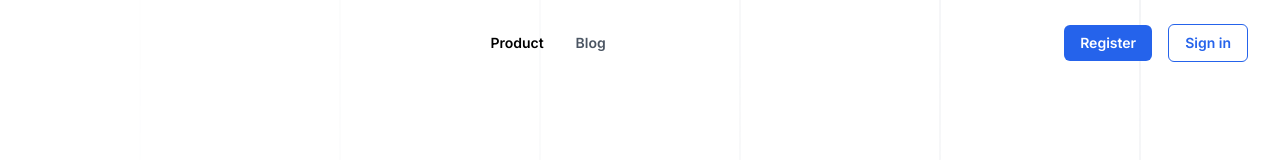
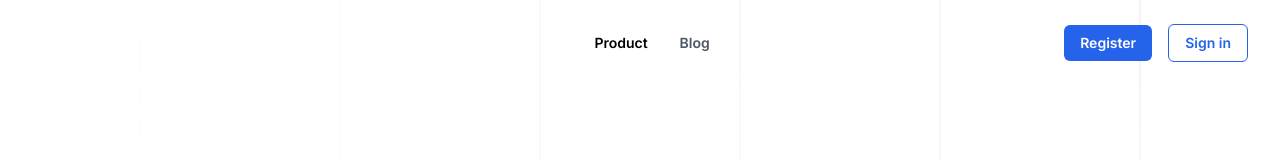
Before and after one commit to earcherc/deepworktimer, a Next.js app in the folder frontend/: page / in a window 1280 px wide. Shown: the top 160 px of the page. Built offline with nearby package versions, Linux system fonts and the light colour scheme.

Commit message:
CSS fixes

```diff
--- a/frontend/src/app/components/header.tsx
+++ b/frontend/src/app/components/header.tsx
@@ -27,7 +27,7 @@ export default function Header() {
           </button>
         </div>
         {/* Desktop navigation */}
-        <div className="hidden lg:flex lg:flex-1 lg:justify-center lg:items-center">
+        <div className="hidden lg:flex lg:flex-1 lg:ml-52 lg:justify-center lg:items-center">
           <div className="flex space-x-8">
             {navigation.map((item) => (
               <Link
--- a/frontend/src/app/components/sidebar/sidebar.tsx
+++ b/frontend/src/app/components/sidebar/sidebar.tsx
@@ -128,7 +128,8 @@ export default function Sidebar() {
     showModal({
       type: 'default',
       title: 'Manage Metadata',
-      message: 'Enhance work sessions with custom metadata. Add valuable context to each session for deeper insights.',
+      message:
+        'Enhance work sessions with custom metadata. Add valuable context to each session for deeper insights, or remove for a minimalist approach.',
       content: (
         <ManageMetadataModal onAdd={addComponent} onRemove={removeComponent} availableComponents={componentOrder} />
       ),
--- a/frontend/src/app/components/time-settings/time-settings-view.tsx
+++ b/frontend/src/app/components/time-settings/time-settings-view.tsx
@@ -154,7 +154,7 @@ const TimeSettingsModal: React.FC = () => {
             </div>
           ))
         ) : (
-          <p className="text-sm text-gray-700 font-semibold">You have no Time Settings</p>
+          <p className="text-sm text-center text-gray-700 font-semibold">You have no Time Settings</p>
         )}
       </div>
 
```
